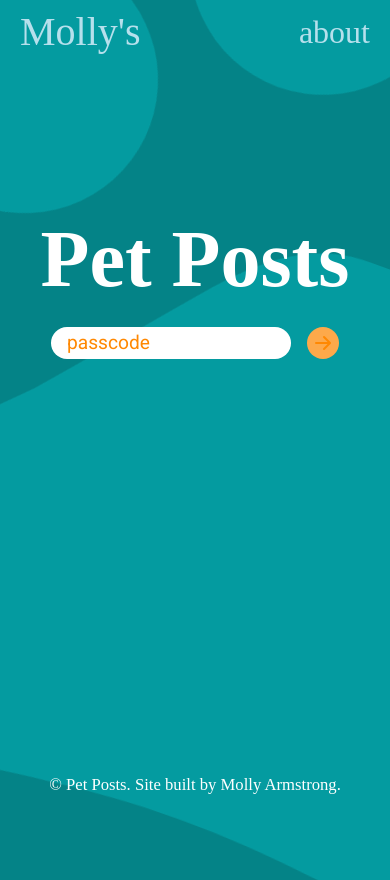
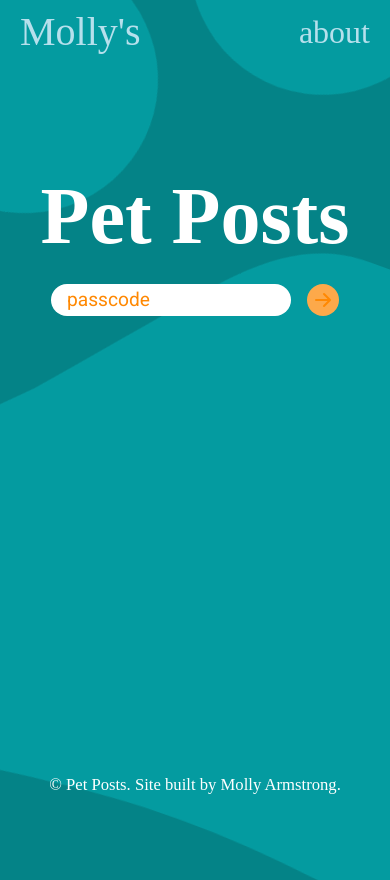
Before and after one commit to armstmol01/pp-project, a React (Create React App) app in the folder client/: page / in a window 390 px wide. Built offline with nearby package versions, Linux system fonts and the light colour scheme; a web font is replaced by a local one.

Commit message:
header mobile fix

```diff
--- a/client/src/components/header/Header.css
+++ b/client/src/components/header/Header.css
@@ -89,7 +89,7 @@ input::-ms-clear, input::-ms-reveal {
 @media screen and (max-width: 600px) {
   .login__container {
     width: var(--container-width-sm);
-    margin: 15vh auto;
+    margin: 10vh auto 20vh auto;
   }
 
   h1 {
```
